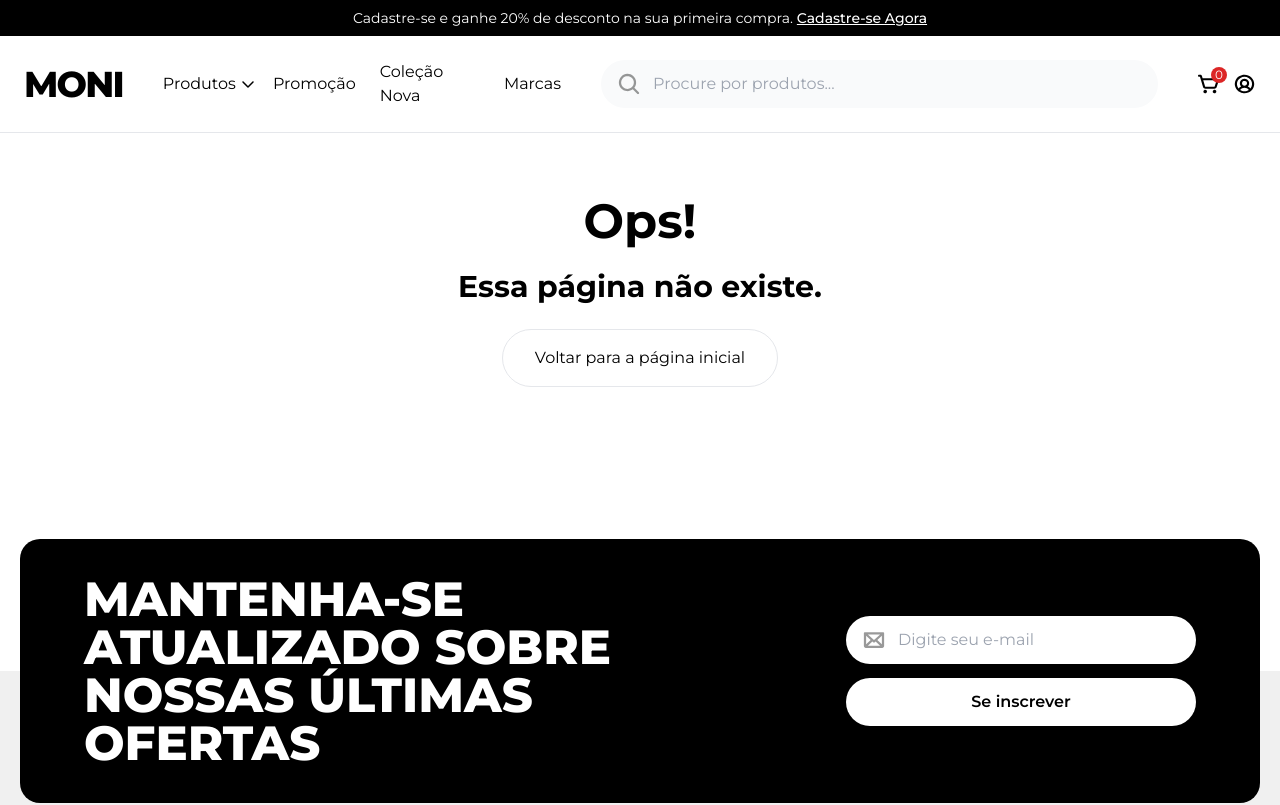
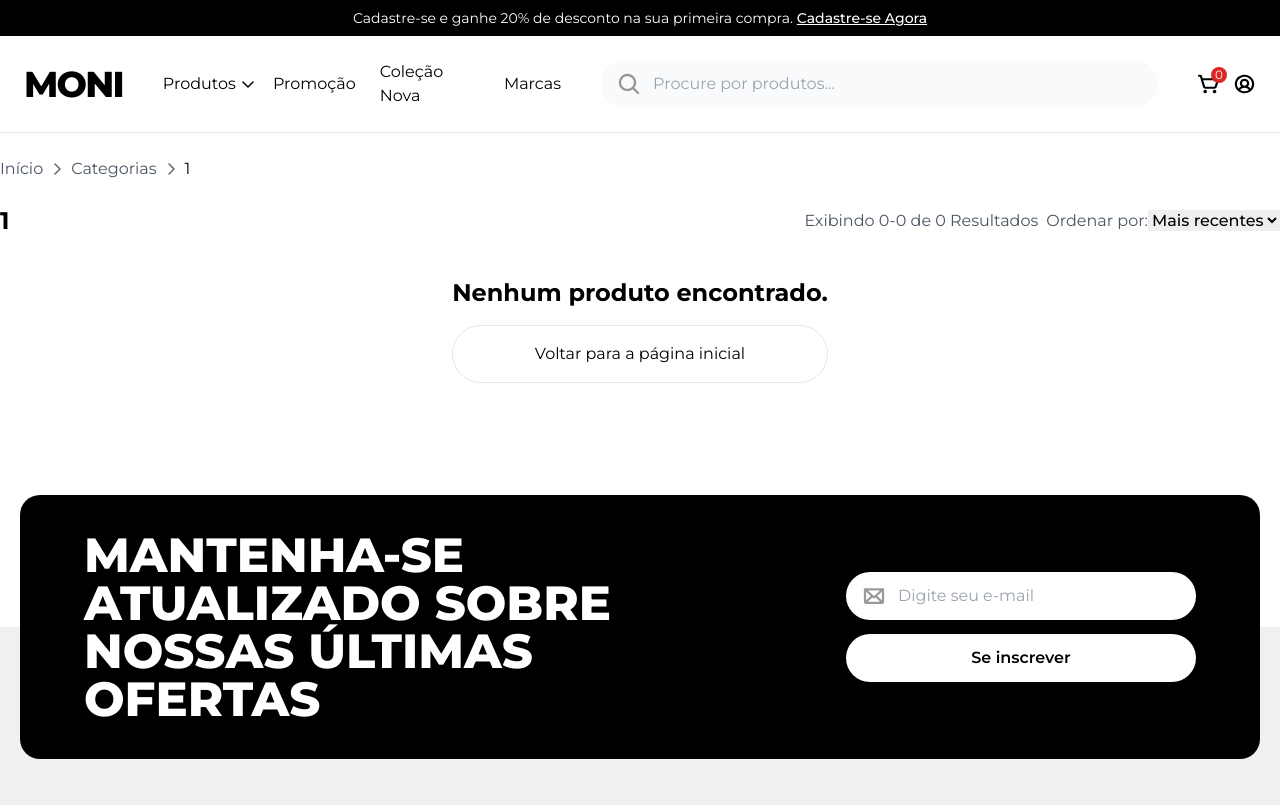
Before and after one commit to karinanuunes/shop-moni, a React (Vite) app: page /categorias/1 in a window 1280 px wide. Shown: the top 805 px of the page. Built offline with nearby package versions, Linux system fonts and the light colour scheme.

Commit message:
feat: add new category pages and update routes

```diff
--- a/src/components/categoriesMenu.tsx
+++ b/src/components/categoriesMenu.tsx
@@ -11,20 +11,20 @@ const CategoriesMenu = () => {
         PROCURE PELO ESTILO
       </h2>
       <div className="flex flex-wrap gap-5">
-        <Link to={`/category/casual`} className="relative">
+        <Link to={`/categorias/casual`} className="relative">
           <img src={casual} alt="Casual" className="rounded-[40px]" />
           <span className="font-bold text-3xl absolute left-9 top-6">
             Casual
           </span>
         </Link>
-        <Link to={`/category/formal`} className="relative">
+        <Link to={`/categorias/formal`} className="relative">
           <img src={formal} alt="Formal" className="rounded-[40px]" />
           <span className="font-bold text-3xl absolute left-9 top-6">
             Formal
           </span>
         </Link>
         <Link
-          to={`/category/party`}
+          to={`/categorias/festa`}
           className="w-[684px]  rounded-[40px] relative bg-white flex justify-end"
         >
           <img src={festa} alt="Festa" className="rounded-[40px]" />
@@ -33,7 +33,7 @@ const CategoriesMenu = () => {
           </span>
         </Link>
         <Link
-          to={`/category/sports`}
+          to={`/categorias/esportivo`}
           className="w-[407px] rounded-[40px] relative bg-white flex justify-end"
         >
           <img src={esportivo} alt="Esportivo" className="rounded-[40px]" />
--- /dev/null
+++ b/src/pages/Categories/Category/index.tsx
@@ -0,0 +1,74 @@
+import { Link } from "react-router-dom";
+import arrowRight from "../../../assets/right.svg";
+import databaseJSON from "../../../database.json";
+import { formatFirstLetterToUpperCase } from "../../../utils/formatFirstLetterToUpperCase";
+import ShoppingItem from "../../../components/shopping-item";
+
+const CategoryPage = () => {
+  const category = window.location.pathname.split("/")[2];
+  const database = databaseJSON.products;
+
+  const filteredProducts = database.filter((product) =>
+    product.styles?.some((style) => style.toLowerCase() == category)
+  );
+
+  return (
+    <div>
+      <nav className="flex items-center gap-1.5 py-6 text-gray-600">
+        <Link to="/">Início</Link>
+        <img src={arrowRight} alt="Seta para direita" />
+        <Link to="/categorias">Categorias</Link>
+        <img src={arrowRight} alt="Seta para direita" />
+        <Link to={`/categorias${category}`} className="text-black">
+          {formatFirstLetterToUpperCase(category)}
+        </Link>
+      </nav>
+      <div className="flex flex-col gap-4 ">
+        <div className="flex flex-wrap justify-between">
+          <h4 className="font-bold text-2xl">
+            {category.length > 0
+              ? formatFirstLetterToUpperCase(category)
+              : "Categorias"}
+          </h4>
+          <div className="flex items-center gap-2">
+            <span className="text-gray-600">
+              Exibindo {filteredProducts.length > 0 ? 1 : 0}-
+              {filteredProducts.length} de {filteredProducts.length} Resultados
+            </span>
+            <div>
+              <span className="text-gray-600">Ordenar por:</span>
+              <select className="font-medium cursor-pointer outline-none">
+                <option value="Mais recentes">Mais recentes</option>
+                <option value="Menor preço">Menor preço</option>
+                <option value="Maior preço">Maior preço</option>
+              </select>
+            </div>
+          </div>
+        </div>
+        <div className="flex flex-wrap gap-5">
+          {filteredProducts.length > 0 ? (
+            filteredProducts.map((product) => (
+              <div className="mb-4" key={product.id}>
+                <ShoppingItem product={product} />
+              </div>
+            ))
+          ) : (
+            <div className="flex flex-col m-auto gap-4 py-6">
+              <span className="font-bold text-2xl text-center">
+                Nenhum produto encontrado.
+              </span>
+              <Link
+                to="/"
+                className="rounded-[62px] border px-8 py-4 text-center hover:bg-gray-100"
+              >
+                Voltar para a página inicial
+              </Link>
+            </div>
+          )}
+        </div>
+      </div>
+    </div>
+  );
+};
+
+export default CategoryPage;
--- /dev/null
+++ b/src/pages/Categories/index.tsx
@@ -0,0 +1,74 @@
+import { Link } from "react-router-dom";
+import arrowRight from "../../assets/right.svg";
+import ShoppingItem from "../../components/shopping-item";
+import databaseJSON from "../../database.json";
+
+const CategoriesPage = () => {
+  const database = databaseJSON.products;
+  const categories = ["Casual", "Formal", "Festa", "Esportivo", "Elegante"];
+
+  return (
+    <div>
+      <nav className="flex items-center gap-1.5 py-6 text-gray-600">
+        <Link to="/">Início</Link>
+        <img src={arrowRight} alt="Seta para direita" />
+        <Link to="/categorias" className="text-black">
+          Categorias
+        </Link>
+      </nav>
+      <div className="flex flex-col gap-4 ">
+        <div className="flex flex-wrap justify-between">
+          <h4 className="font-bold text-2xl">Categorias</h4>
+          <div className="flex items-center gap-2">
+            <span className="text-gray-600">
+              Exibindo {database.length > 0 ? 1 : 0}-{database.length} de{" "}
+              {database.length} Resultados
+            </span>
+            <div>
+              <span className="text-gray-600">Ordenar por:</span>
+              <select className="font-medium cursor-pointer outline-none">
+                <option value="Mais recentes">Mais recentes</option>
+                <option value="Menor preço">Menor preço</option>
+                <option value="Maior preço">Maior preço</option>
+              </select>
+            </div>
+          </div>
+        </div>
+        <div className="flex flex-wrap gap-4 py-2">
+          {categories.map((category) => (
+            <Link
+              to={`/categorias/${category.toLowerCase()}`}
+              className="rounded-[62px] border px-6 py-3 hover:bg-black hover:text-white"
+              key={category}
+            >
+              {category}
+            </Link>
+          ))}
+        </div>
+        <div className="flex flex-wrap gap-5">
+          {database.length > 0 ? (
+            database.map((product) => (
+              <div className="mb-4" key={product.id}>
+                <ShoppingItem product={product} />
+              </div>
+            ))
+          ) : (
+            <div className="flex flex-col m-auto gap-4 py-6">
+              <span className="font-bold text-2xl text-center">
+                Nenhum produto encontrado.
+              </span>
+              <Link
+                to="/"
+                className="rounded-[62px] border px-8 py-4 text-center hover:bg-gray-100"
+              >
+                Voltar para a página inicial
+              </Link>
+            </div>
+          )}
+        </div>
+      </div>
+    </div>
+  );
+};
+
+export default CategoriesPage;
--- a/src/pages/Home/index.tsx
+++ b/src/pages/Home/index.tsx
@@ -1,10 +1,10 @@
+import { Link } from "react-router-dom";
 import Banner from "../../components/banner";
 import CategoriesMenu from "../../components/categoriesMenu";
 import CustomersFeedbacks from "../../components/customersFeedbacks";
 import ShoppingList from "../../components/shopping-list";
 import Footer from "../../layout/footer";
 import Header from "../../layout/header";
-import { handleErrorMessage } from "../../utils/handleErrorMessage";
 
 const Home = () => {
   return (
@@ -13,22 +13,22 @@ const Home = () => {
       <Banner />
       <ShoppingList title="COLEÇÃO NOVA" status="Nova coleção" />
       <div className="flex justify-center items-center p-14">
-        <button
+        <Link
           className="border rounded-[62px] px-14 py-4 font-medium"
-          onClick={handleErrorMessage}
+          to={"/colecao-nova"}
         >
           Ver Todos
-        </button>
+        </Link>
       </div>
       <div className="border-t max-w-7xl m-auto"></div>
       <ShoppingList title="MAIS VENDIDOS" status="Mais vendidos" />
       <div className="flex justify-center items-center p-14">
-        <button
+        <Link
           className="border rounded-[62px] px-14 py-4 font-medium"
-          onClick={handleErrorMessage}
+          to={"/produtos"}
         >
           Ver Todos
-        </button>
+        </Link>
       </div>
       <CategoriesMenu />
       <CustomersFeedbacks />
--- a/src/routes.tsx
+++ b/src/routes.tsx
@@ -5,6 +5,8 @@ import ShoppingCart from "./pages/ShoppingCart/index.tsx";
 import ProductsPage from "./pages/ProductsPage/index.tsx";
 import Layout from "./layout/layout.tsx";
 import NotFoundPage from "./pages/NotFound/index.tsx";
+import CategoriesPage from "./pages/Categories/index.tsx";
+import CategoryPage from "./pages/Categories/Category/index.tsx";
 
 const router = createBrowserRouter([
   {
@@ -36,6 +38,22 @@ const router = createBrowserRouter([
     ),
   },
   {
+    path: "/categorias/",
+    element: (
+      <Layout>
+        <CategoriesPage />
+      </Layout>
+    ),
+  },
+  {
+    path: "/categorias/:category",
+    element: (
+      <Layout>
+        <CategoryPage />
+      </Layout>
+    ),
+  },
+  {
     path: "*",
     element: (
       <Layout>
```
